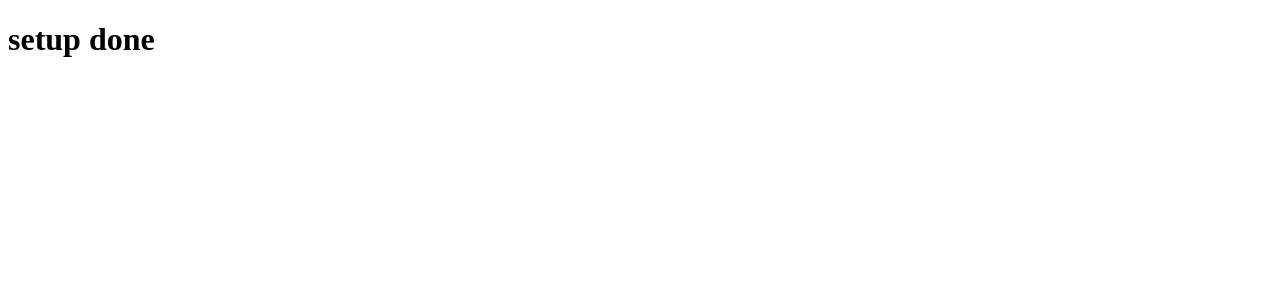
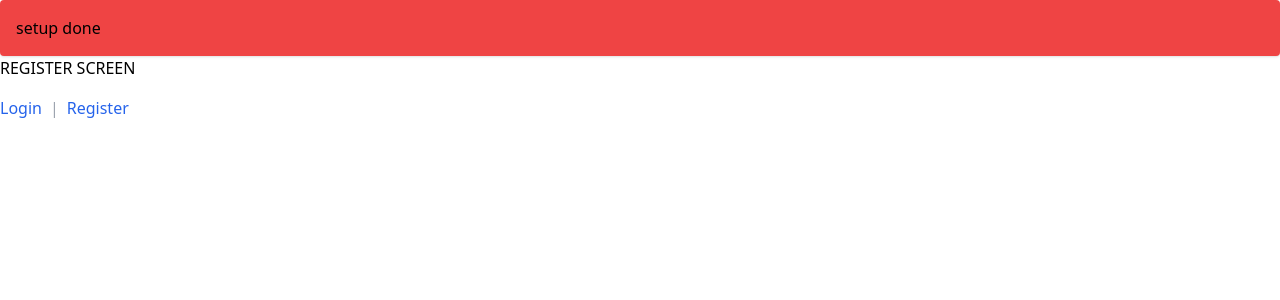
Before and after one commit to HashmiShareeb/shareeb_afsd_fm2025, a Vue app in the folder packages/pwa/: page /register in a window 1280 px wide. Before the commit this address had no page. Shown: the top 300 px of the page. Built offline with nearby package versions, Linux system fonts and the light colour scheme; the HTML template or start-up script is replaced by a standard one.

Commit message:
unocss setup and router vue

```diff
--- a/packages/pwa/package.json
+++ b/packages/pwa/package.json
@@ -10,6 +10,7 @@
     "build-only": "vite build",
     "type-check": "vue-tsc --build",
     "lint": "eslint . --fix",
+    "linter": "eslint . --ext .vue,.js,.jsx,.cjs,.mjs,.ts,.tsx,.cts,.mts --fix",
     "format": "prettier --write src/"
   },
   "dependencies": {
--- a/packages/pwa/src/App.vue
+++ b/packages/pwa/src/App.vue
@@ -1,7 +1,27 @@
+<template>
+  <!-- Sun in light mode, Moon in dark mode, from Carbon
+  <button class="i-carbon-sun dark:i-carbon-moon" /> -->
+  <main class="min-h-screen flex flex-col">
+    <h1 class="bg-red-500 p-4 rounded shadow">setup done</h1>
+    <RouterView />
+    <div class="mt-4 flex items-center space-x-2">
+      <RouterLink
+        to="/auth/login"
+        class="text-blue-600 hover:underline font-medium"
+      >
+        Login
+      </RouterLink>
+      <span class="text-gray-400">|</span>
+      <RouterLink
+        to="/auth/register"
+        class="text-blue-600 hover:underline font-medium"
+      >
+        Register
+      </RouterLink>
+    </div>
+  </main>
+</template>
+
 <script setup lang="ts">
 import { RouterLink, RouterView } from 'vue-router'
 </script>
-
-<template>
-  <h1>setup done</h1>
-</template>
--- /dev/null
+++ b/packages/pwa/src/components/AppFooter.vue
@@ -0,0 +1,10 @@
+<template>
+  <footer class="mt-auto bg-gray-200 dark:bg-gray-800 p-4 text-center">
+    <p class="text-gray-600 dark:text-gray-300">
+      &copy; 2025 . All rights reserved.
+    </p>
+    <p class="text-gray-500 dark:text-gray-400 text-sm">
+      Powered by Vue.js and Tailwind CSS
+    </p>
+  </footer>
+</template>
--- a/packages/pwa/src/main.ts
+++ b/packages/pwa/src/main.ts
@@ -1,5 +1,7 @@
 import { createApp, type App as VueApp } from 'vue'
-import router from './router'
+import router from './router/index.ts'
+//import '@unocss/reset/tailwind.css'
+import 'virtual:uno.css'
 import App from './App.vue'
 
 const app: VueApp = createApp(App)
--- a/packages/pwa/src/router/index.ts
+++ b/packages/pwa/src/router/index.ts
@@ -1,8 +1,26 @@
-import { createRouter, createWebHistory } from 'vue-router'
+import {
+  createRouter,
+  createWebHistory,
+  type Router,
+  type RouteRecordRaw,
+} from 'vue-router'
 
-const router = createRouter({
-  history: createWebHistory(import.meta.env.BASE_URL),
-  routes: [],
+// ROUTES
+const routes: RouteRecordRaw[] = [
+  {
+    path: '/login',
+    component: () => import('../views/auth/LoginScreen.vue'),
+  },
+  {
+    path: '/register',
+    component: () => import('../views/auth/RegisterScreen.vue'),
+  },
+]
+
+// THE ROUTER ITSELF
+const router: Router = createRouter({
+  history: createWebHistory(),
+  routes,
 })
 
 export default router
--- /dev/null
+++ b/packages/pwa/src/views/auth/LoginScreen.vue
@@ -0,0 +1,3 @@
+<template>LOGIN SCREEN</template>
+
+<script setup lang="ts"></script>
--- /dev/null
+++ b/packages/pwa/src/views/auth/RegisterScreen.vue
@@ -0,0 +1,3 @@
+<template>REGISTER SCREEN</template>
+
+<script setup lang="ts"></script>
--- /dev/null
+++ b/packages/pwa/unocss.config.ts
@@ -0,0 +1,10 @@
+// uno.config.ts
+import { defineConfig } from 'unocss'
+
+export default defineConfig({
+  // ...UnoCSS options
+  shortcuts: [
+    // Define your shortcuts here
+    // ['btn', 'px-4 py-2 rounded bg-blue-500 text-white hover:bg-blue-600'],
+  ],
+})
--- a/packages/pwa/vite.config.ts
+++ b/packages/pwa/vite.config.ts
@@ -1,4 +1,5 @@
 import { fileURLToPath, URL } from 'node:url'
+import UnoCSS from 'unocss/vite'
 
 import { defineConfig } from 'vite'
 import vue from '@vitejs/plugin-vue'
@@ -6,13 +7,10 @@ import vueDevTools from 'vite-plugin-vue-devtools'
 
 // https://vite.dev/config/
 export default defineConfig({
-  plugins: [
-    vue(),
-    vueDevTools(),
-  ],
+  plugins: [vue(), vueDevTools(), UnoCSS()],
   resolve: {
     alias: {
-      '@': fileURLToPath(new URL('./src', import.meta.url))
+      '@': fileURLToPath(new URL('./src', import.meta.url)),
     },
   },
 })
```
Also changed, not shown: 1 other file (tests, documents, lock files or other folders).
